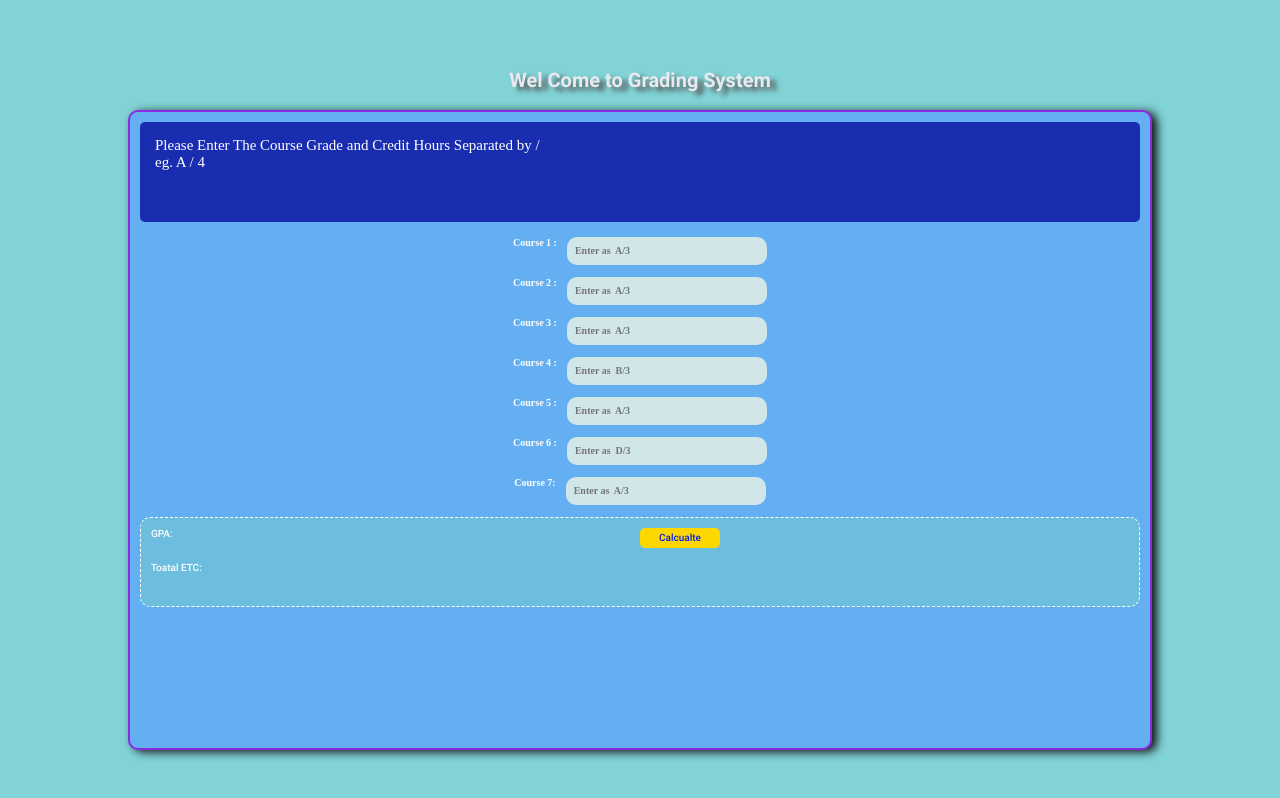
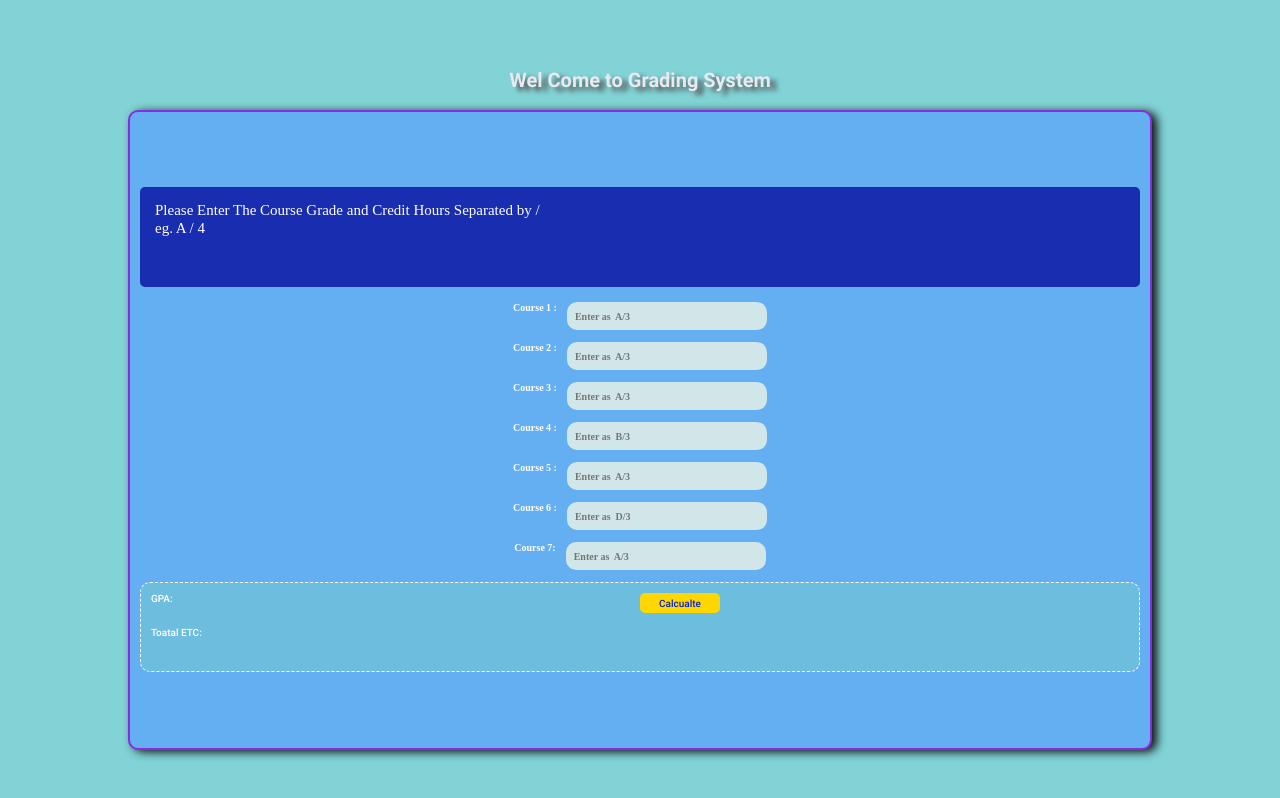
Before and after one commit to abex-COM/Grading-System, a plain HTML site: page index.html in a window 1280 px wide. Drawn offline with Linux system fonts and the light colour scheme.

Commit message:
center info container

```diff
--- a/styles.css
+++ b/styles.css
@@ -51,13 +51,14 @@ input:focus {
 
   background-color: rgb(100, 175, 241);
   width: 80%;
-  height: 80vh;
+  height: 80%;
   padding: 1rem;
   border-radius: 1rem;
   border: 2px blueviolet solid;
   box-shadow: 5px 2px 10px #111010;
   flex-direction: column;
   gap: 1.5rem;
+  justify-content: center;
 }
 label {
   color: #ffff;
```
